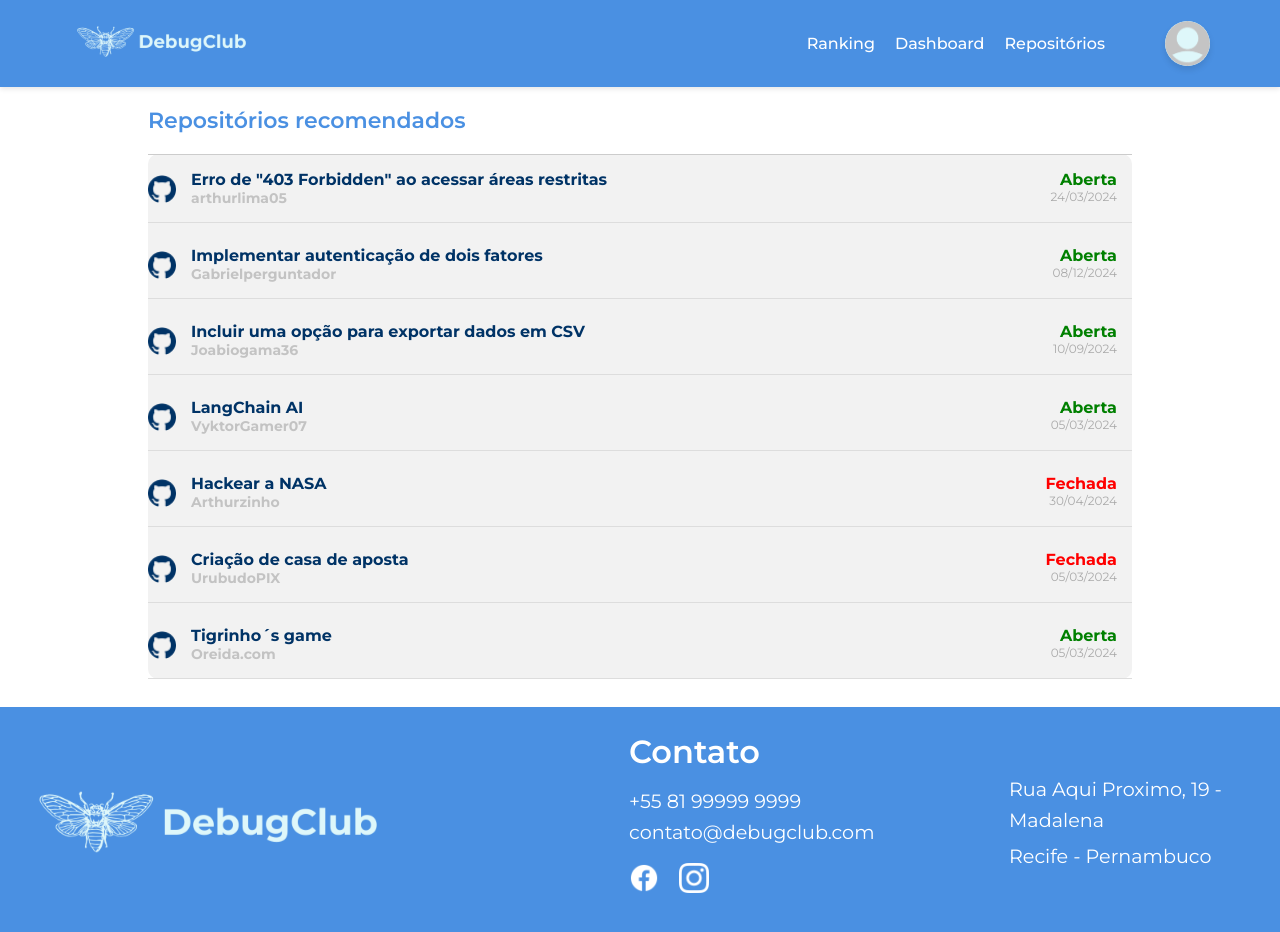
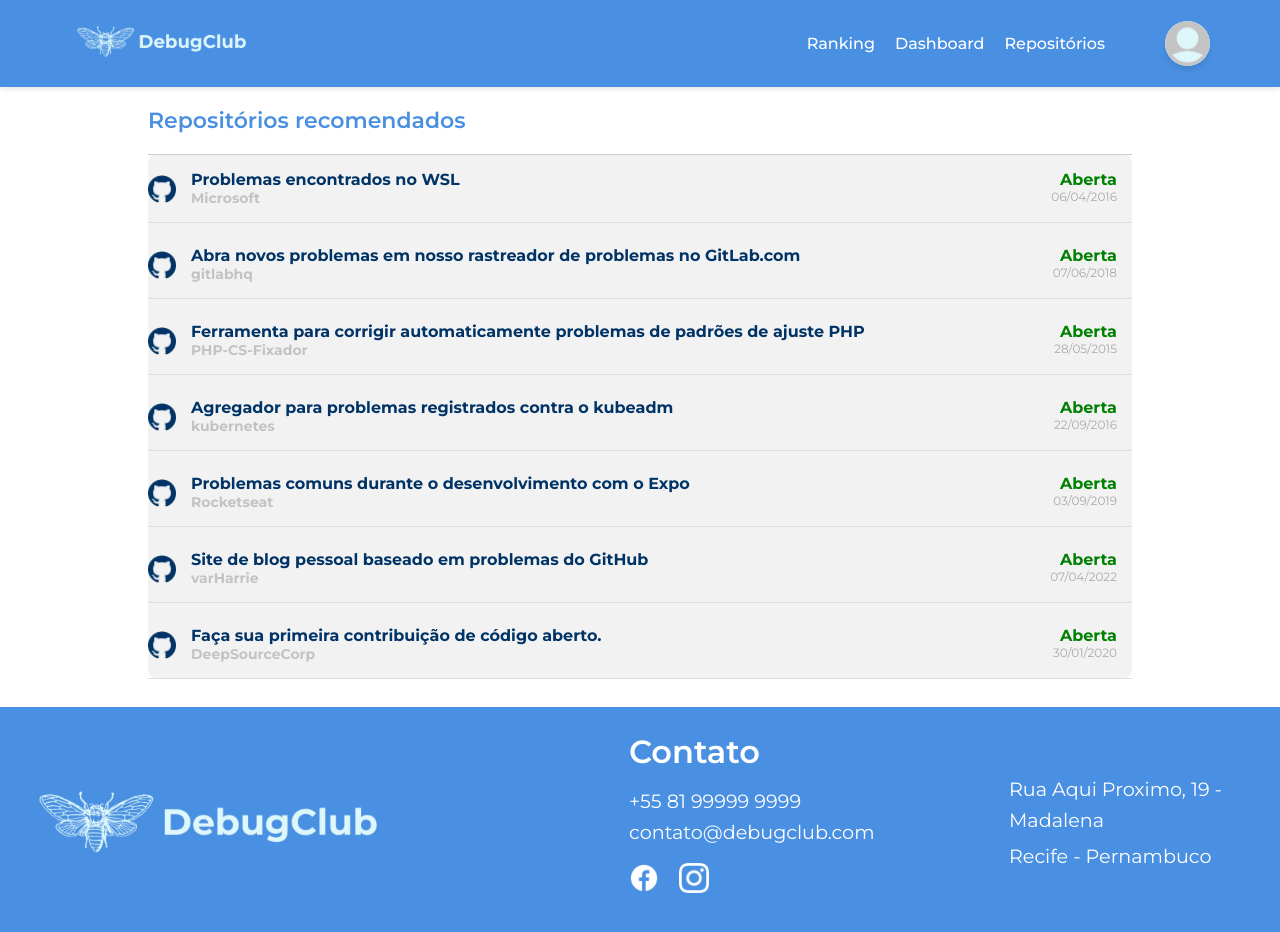
Before and after one commit to VyNas07/Debug-Club, a React (Create React App) app: page /repositories in a window 1280 px wide. Shown: the top 932 px of the page. Built offline with nearby package versions, Linux system fonts and the light colour scheme; no server answers.

Commit message:
Tela de Repositório Dinamica

```diff
--- a/src/pages/RepositoriesPage/RepositoriesPage.css
+++ b/src/pages/RepositoriesPage/RepositoriesPage.css
@@ -79,3 +79,24 @@
     height: 28px;
     margin-right: 15px;
   }
+
+  .repo-title {
+    text-decoration: none; /* Remove o sublinhado padrão */
+    color: inherit; /* Mantém a cor do texto original */
+    position: relative; /* Necessário para o pseudo-elemento */
+  }
+
+  .repo-title::after {
+    content: ""; /* Cria um pseudo-elemento vazio */
+    position: absolute;
+    left: 0;
+    bottom: 0;
+    width: 0;
+    height: 2px; /* Espessura da linha */
+    background-color: currentColor; /* Usa a mesma cor do texto */
+    transition: width 0.3s ease; /* Suaviza a animação */
+  }
+
+  .repo-title:hover::after {
+    width: 100%; /* Preenche a linha no hover */
+  }
--- a/src/pages/RepositoriesPage/RepositoriesPage.js
+++ b/src/pages/RepositoriesPage/RepositoriesPage.js
@@ -5,13 +5,13 @@
 import Rodape from '../../components/Footer/Footer';
 
 const repositories = [
-  { title: 'Erro de "403 Forbidden" ao acessar áreas restritas', user: 'arthurlima05', status: 'Aberta', date: '24/03/2024' },
-  { title: 'Implementar autenticação de dois fatores', user: 'Gabrielperguntador', status: 'Aberta', date: '08/12/2024' },
-  { title: 'Incluir uma opção para exportar dados em CSV', user: 'Joabiogama36', status: 'Aberta', date: '10/09/2024' },
-  { title: 'LangChain AI', user: 'VyktorGamer07', status: 'Aberta', date: '05/03/2024' },
-  { title: 'Hackear a NASA', user: 'Arthurzinho', status: 'Fechada', date: '30/04/2024' },
-  { title: 'Criação de casa de aposta', user: 'UrubudoPIX', status: 'Fechada', date: '05/03/2024' },
-  { title: 'Tigrinho´s game', user: 'Oreida.com', status: 'Aberta', date: '05/03/2024' },
+  { title: 'Problemas encontrados no WSL', user: 'Microsoft', status: 'Aberta', date: '06/04/2016', url: 'https://github.com/microsoft/WSL' },
+  { title: 'Abra novos problemas em nosso rastreador de problemas no GitLab.com', user: 'gitlabhq', status: 'Aberta', date: '07/06/2018', url: 'https://github.com/gitlabhq/gitlabhq'},
+  { title: 'Ferramenta para corrigir automaticamente problemas de padrões de ajuste PHP', user: 'PHP-CS-Fixador', status: 'Aberta', date: '28/05/2015', url: 'https://github.com/PHP-CS-Fixer/PHP-CS-Fixer' },
+  { title: 'Agregador para problemas registrados contra o kubeadm', user: 'kubernetes', status: 'Aberta', date: '22/09/2016', url: 'https://github.com/kubernetes/kubeadm' },
+  { title: 'Problemas comuns durante o desenvolvimento com o Expo', user: 'Rocketseat', status: 'Aberta', date: '03/09/2019', url: 'https://github.com/Rocketseat/expo-common-issues' },
+  { title: 'Site de blog pessoal baseado em problemas do GitHub', user: 'varHarrie', status: 'Aberta', date: '07/04/2022', url: 'https://github.com/varHarrie/varharrie.github.io' },
+  { title: 'Faça sua primeira contribuição de código aberto.', user: 'DeepSourceCorp', status: 'Aberta', date: '30/01/2020', url: 'https://github.com/DeepSourceCorp/good-first-issue' },
 ];
 
 function RepositoriesPages() {
@@ -25,9 +25,16 @@
             {repositories.map((repo, index) => (
               <li key={index} className="repository-item">
                 <div className="repo-info">
-                <img src={GithubIcon} className="repo-icon" alt="GitHub Icon"/>
+                  <img src={GithubIcon} className="repo-icon" alt="GitHub Icon" />
                   <div className="repo-detail">
+                    {/* Adicionando o link ao título */}
+                    {repo.url ? (
+                      <a href={repo.url} target="_blank" rel="noopener noreferrer" className="repo-title">
+                        {repo.title}
+                      </a>
+                    ) : (
                       <span className="repo-title">{repo.title}</span>
+                    )}
                     <span className="repo-user">{repo.user}</span>
                   </div>
                 </div>
```
Lines whose indentation alone changed are shown as unchanged.
